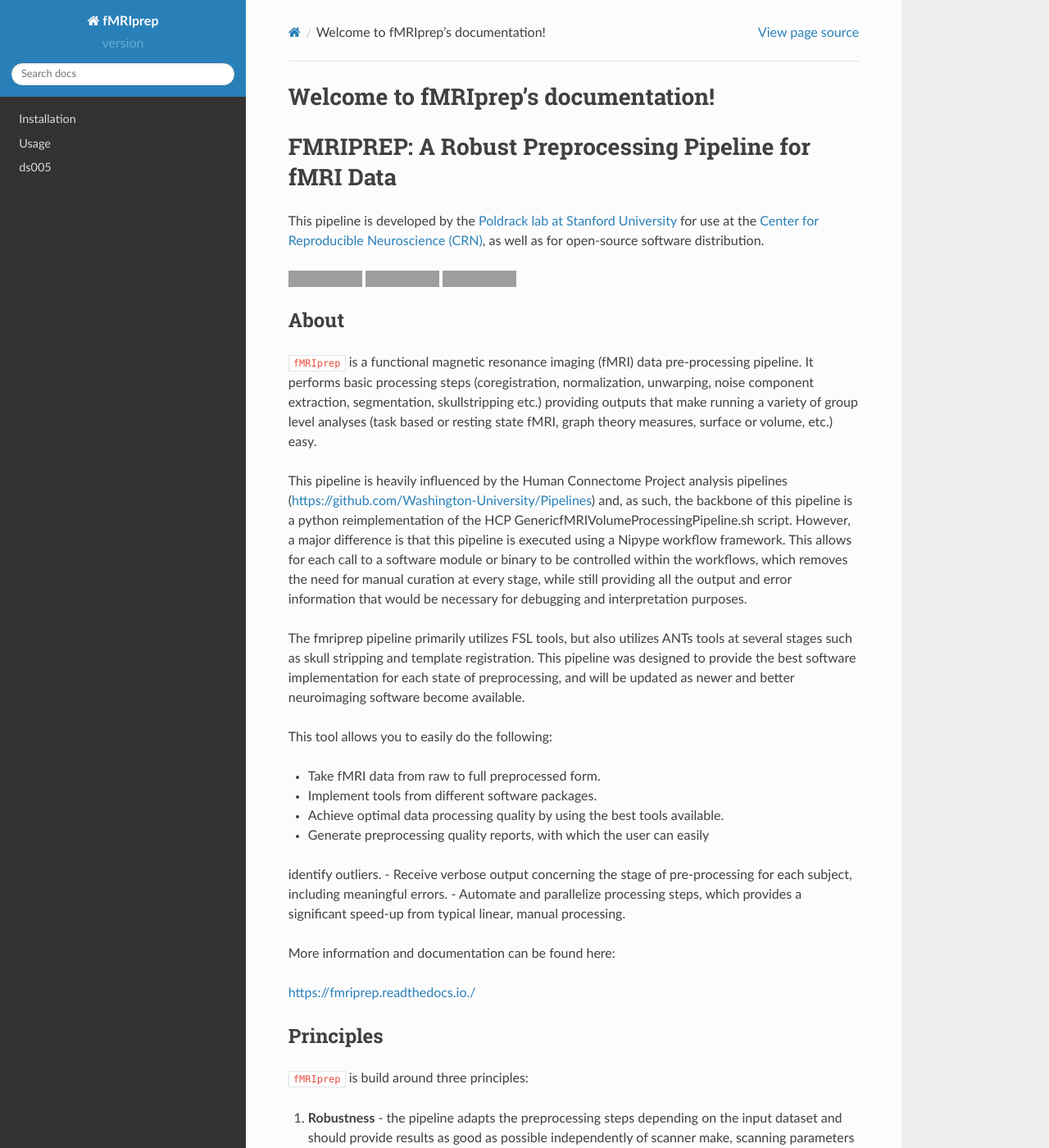
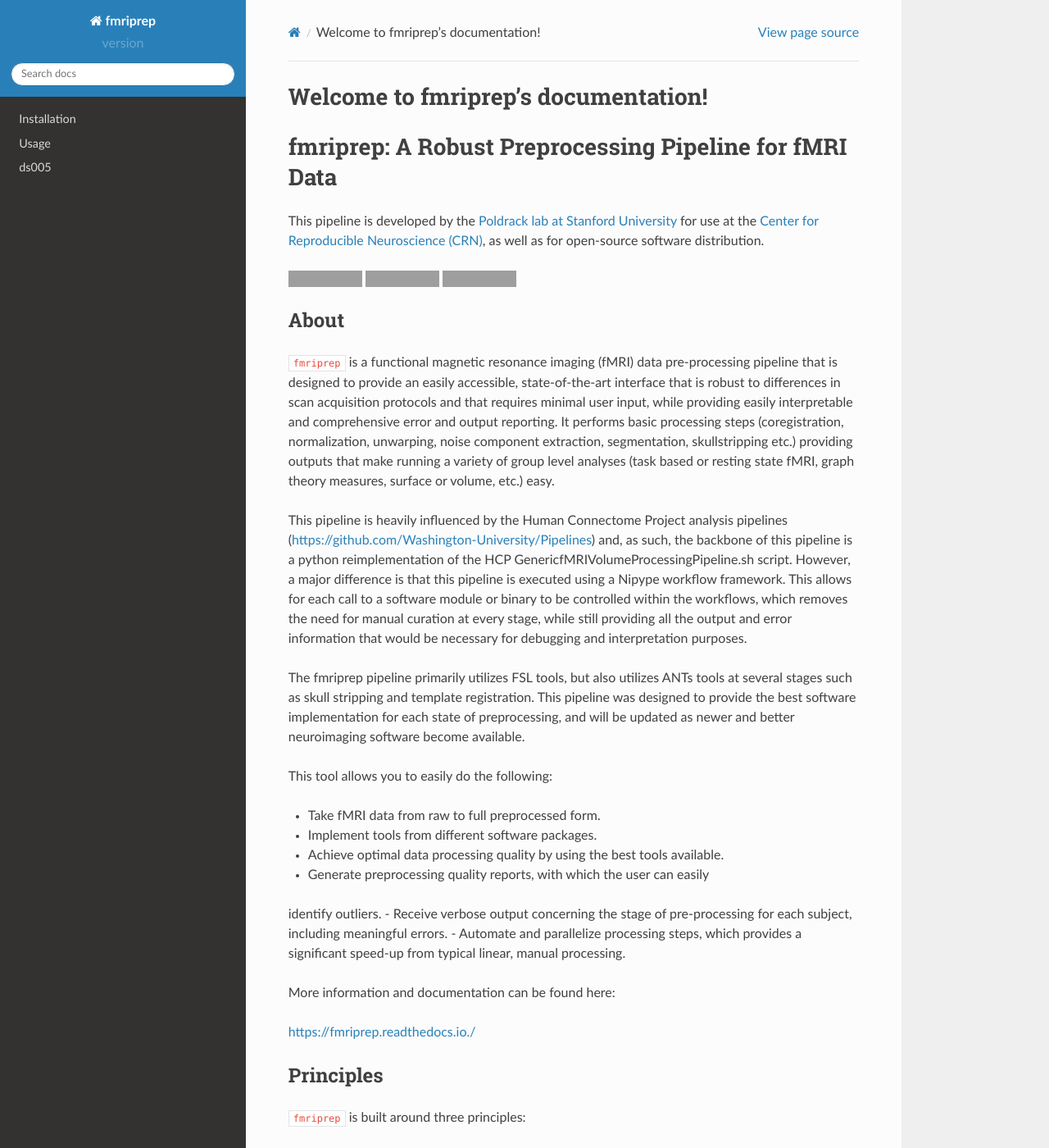
Before and after one commit to yohanchatelain/fmriprep, a Sphinx documentation site: the page built from docs/index.rst, in a window 1280 px wide and 1400 px high. Shown: the whole window at 82% size. Built offline with Sphinx 7.4.7 and the Read the Docs theme 2.0.0, drawn with Linux system fonts in a browser that asks for light colours; the version number could not be read and is left out; grey boxes are pictures that could not be loaded.

Commit message:
consistentize fmriprep capitalization

```diff
--- a/README.rst
+++ b/README.rst
@@ -1,4 +1,4 @@
-FMRIPREP: A Robust Preprocessing Pipeline for fMRI Data
+fmriprep: A Robust Preprocessing Pipeline for fMRI Data
 =======================================================
 
 This pipeline is developed by the `Poldrack lab at Stanford University <https://poldracklab.stanford.edu/>`_
@@ -20,7 +20,11 @@ as well as for open-source software distribution.
 About
 -----
 
-``fMRIprep`` is a functional magnetic resonance imaging (fMRI) data pre-processing pipeline.
+``fmriprep`` is a functional magnetic resonance imaging (fMRI) data pre-processing pipeline
+that is designed to provide an easily accessible, state-of-the-art interface
+that is robust to differences in scan acquisition protocols and that requires
+minimal user input, while providing easily interpretable and comprehensive
+error and output reporting.
 It performs basic processing steps (coregistration, normalization, unwarping,
 noise component extraction, segmentation, skullstripping etc.) providing outputs that make
 running a variety of group level analyses (task based or resting state fMRI, graph theory measures, surface or volume, etc.) easy.
@@ -58,14 +62,15 @@ More information and documentation can be found here:
 
 https://fmriprep.readthedocs.io./
 
+
 Principles
 ----------
 
-``fMRIprep`` is build around three principles:
+``fmriprep`` is built around three principles:
 
 1. **Robustness** - the pipeline adapts the preprocessing steps depending on the input dataset and should provide results as good as possible independently of scanner make, scanning parameters or presence of additional correction scans (such as fieldmaps)
 2. **Ease of use** - thanks to dependance on the BIDS standard manual parameter input is reduced to a minimum allow the pipelien to run in an automatic fashion.
-3. **"Glass box"** philosophy - automation should not mean that one should not visually inspect the results or understand the methods. Thus ``fMRIprep`` provides for each subject visual reports detailing the accuracy of the most importatnt processing steps. This combined with the documentation can help researchers to understand the process and decide which subjects should be kept for the group level analysis.
+3. **"Glass box"** philosophy - automation should not mean that one should not visually inspect the results or understand the methods. Thus ``fmriprep`` provides for each subject visual reports detailing the accuracy of the most importatnt processing steps. This combined with the documentation can help researchers to understand the process and decide which subjects should be kept for the group level analysis.
 
 Acknowledgements
 ----------------
--- a/docs/conf.py
+++ b/docs/conf.py
@@ -1,6 +1,6 @@
 # -*- coding: utf-8 -*-
 #
-# fMRIprep documentation build configuration file, created by
+# fmriprep documentation build configuration file, created by
 # sphinx-quickstart on Mon May  9 09:04:25 2016.
 #
 # This file is execfile()d with the current directory set to its
@@ -66,7 +66,7 @@ source_suffix = '.rst'
 master_doc = 'index'
 
 # General information about the project.
-project = u'fMRIprep'
+project = u'fmriprep'
 author = u'Craig A. Moodie, Krzysztof J. Gorgolewski, Oscar Esteban, Ross Blair, Shoshana Berleant'
 copyright = u'2016, ' + author
 
@@ -141,7 +141,7 @@ html_theme = 'sphinx_rtd_theme'
 
 # The name for this set of Sphinx documents.
 # "<project> v<release> documentation" by default.
-#html_title = u'fMRIprep vversion'
+#html_title = u'fmriprep vversion'
 
 # A shorter title for the navigation bar.  Default is the same as html_title.
 #html_short_title = None
@@ -223,7 +223,7 @@ html_static_path = ['_static']
 #html_search_scorer = 'scorer.js'
 
 # Output file base name for HTML help builder.
-htmlhelp_basename = 'fMRIprepdoc'
+htmlhelp_basename = 'fmriprepdoc'
 
 # -- Options for LaTeX output ---------------------------------------------
 
@@ -245,7 +245,7 @@ latex_elements = {
 # (source start file, target name, title,
 #  author, documentclass [howto, manual, or own class]).
 latex_documents = [
-    (master_doc, 'fMRIprep.tex', u'fMRIprep Documentation',
+    (master_doc, 'fmriprep.tex', u'fMRIprep Documentation',
      author,
      'manual'),
 ]
@@ -276,7 +276,7 @@ latex_documents = [
 # One entry per manual page. List of tuples
 # (source start file, name, description, authors, manual section).
 man_pages = [
-    (master_doc, 'fmriprep', u'fMRIprep Documentation',
+    (master_doc, 'fmriprep', u'fmriprep Documentation',
      [author], 1)
 ]
 
@@ -290,8 +290,8 @@ man_pages = [
 # (source start file, target name, title, author,
 #  dir menu entry, description, category)
 texinfo_documents = [
-    (master_doc, 'fMRIprep', u'fMRIprep Documentation',
-     author, 'fMRIprep', 'One line description of project.',
+    (master_doc, 'fmriprep', u'fMRIprep Documentation',
+     author, 'fmriprep', 'One line description of project.',
      'Miscellaneous'),
 ]
 
--- a/docs/index.rst
+++ b/docs/index.rst
@@ -1,9 +1,9 @@
-.. fMRIprep documentation master file, created by
+.. fmriprep documentation master file, created by
    sphinx-quickstart on Mon May  9 09:04:25 2016.
    You can adapt this file completely to your liking, but it should at least
    contain the root `toctree` directive.
 
-Welcome to fMRIprep's documentation!
+Welcome to fmriprep's documentation!
 ====================================
 
 .. include:: ../README.rst
--- a/docs/installation.rst
+++ b/docs/installation.rst
@@ -66,7 +66,7 @@ $ fmriprep data/dir work/dir --participant_label sub-num participant
 External Dependencies
 ~~~~~~~~~~~~~~~~~~~~~
 
-``fMRIprep`` is implemented using ``nipype``, but it requires some other neuroimaging
+``fmriprep`` is implemented using ``nipype``, but it requires some other neuroimaging
 software tools: `FSL <http://fsl.fmrib.ox.ac.uk/fsl/fslwiki/>`_,
 `ANTs <http://stnava.github.io/ANTs/>`_, `AFNI <https://afni.nimh.nih.gov/>`_,
 `FreeSurfer <https://surfer.nmr.mgh.harvard.edu/>`_,
```
